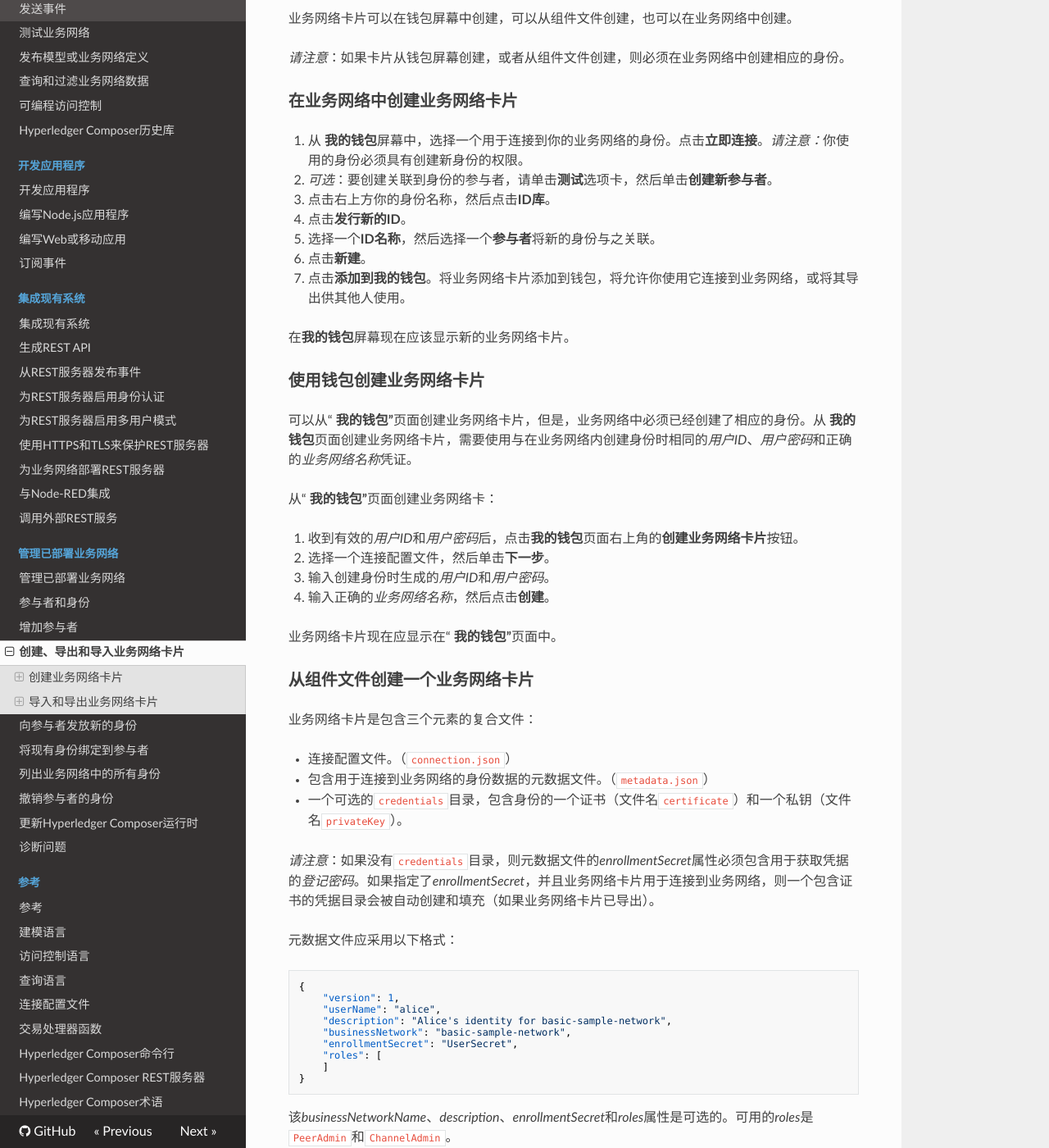
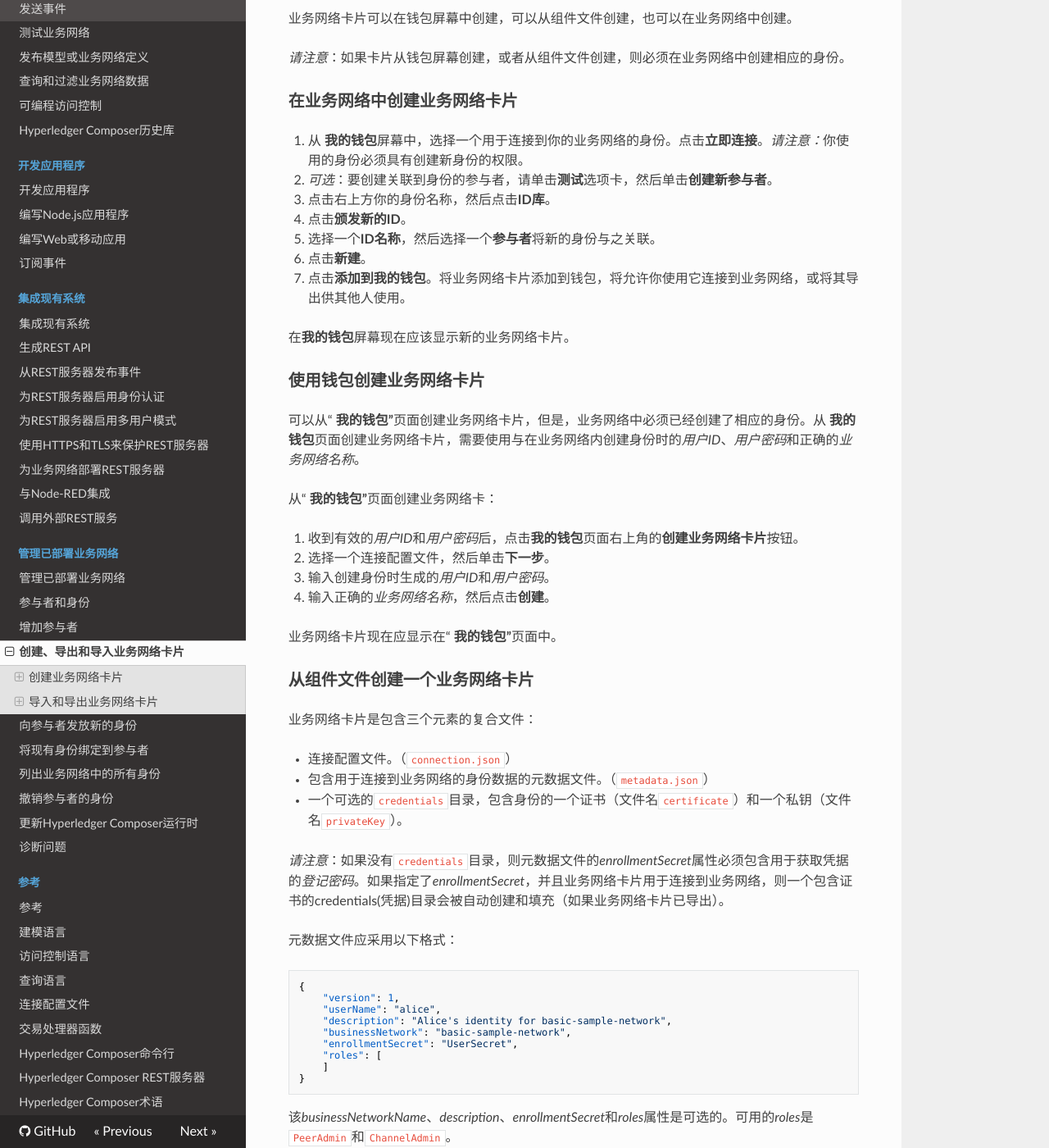
Before and after one commit to wbwangk/ComposerDocs, an MkDocs documentation site: the page built from docs/managing_id-cards-playground.md, in a window 1280 px wide and 1400 px high, scrolled down 361 px. Shown: the whole window at 82% size. Built offline with MkDocs 1.6.1, drawn with Linux system fonts in a browser that asks for light colours; nearby versions of some CDN libraries; old or Windows-style settings are respelled for this version of MkDocs; some of the changed text lies outside the part shown.

Commit message:
Update managing_id-cards-playground.md

````diff
--- a/docs/managing_id-cards-playground.md
+++ b/docs/managing_id-cards-playground.md
@@ -15,7 +15,7 @@
 1. 从 **我的钱包**屏幕中，选择一个用于连接到你的业务网络的身份。点击**立即连接**。*请注意：*你使用的身份必须具有创建新身份的权限。
 2. *可选*：要创建关联到身份的参与者，请单击**测试**选项卡，然后单击**创建新参与者**。
 3. 点击右上方你的身份名称，然后点击**ID库**。
-4. 点击**发行新的ID**。
+4. 点击**颁发新的ID**。
 5. 选择一个**ID名称**，然后选择一个**参与者**将新的身份与之关联。
 6. 点击**新建**。
 7. 点击**添加到我的钱包**。将业务网络卡片添加到钱包，将允许你使用它连接到业务网络，或将其导出供其他人使用。
@@ -24,7 +24,7 @@
 
 ### 使用钱包创建业务网络卡片
 
-可以从“ **我的钱包”**页面创建业务网络卡片，但是，业务网络中必须已经创建了相应的身份。从 **我的钱包**页面创建业务网络卡片，需要使用与在业务网络内创建身份时相同的*用户ID*、*用户密码*和正确的*业务网络名称*凭证。
+可以从“ **我的钱包”**页面创建业务网络卡片，但是，业务网络中必须已经创建了相应的身份。从 **我的钱包**页面创建业务网络卡片，需要使用与在业务网络内创建身份时的*用户ID*、*用户密码*和正确的*业务网络名称*。
 
 从“ **我的钱包”**页面创建业务网络卡：
 
@@ -43,7 +43,7 @@
 - 包含用于连接到业务网络的身份数据的元数据文件。（`metadata.json`）
 - 一个可选的`credentials`目录，包含身份的一个证书（文件名`certificate`）和一个私钥（文件名`privateKey`）。
 
-*请注意*：如果没有`credentials`目录，则元数据文件的*enrollmentSecret*属性必须包含用于获取凭据的*登记密码*。如果指定了*enrollmentSecret*，并且业务网络卡片用于连接到业务网络，则一个包含证书的凭据目录会被自动创建和填充（如果业务网络卡片已导出）。
+*请注意*：如果没有`credentials`目录，则元数据文件的*enrollmentSecret*属性必须包含用于获取凭据的*登记密码*。如果指定了*enrollmentSecret*，并且业务网络卡片用于连接到业务网络，则一个包含证书的credentials(凭据)目录会被自动创建和填充（如果业务网络卡片已导出）。
 
 元数据文件应采用以下格式：
 ```json
````
Also changed, not shown: other parts of docs/managing_id-cards-playground.md (+1 -1 lines).
